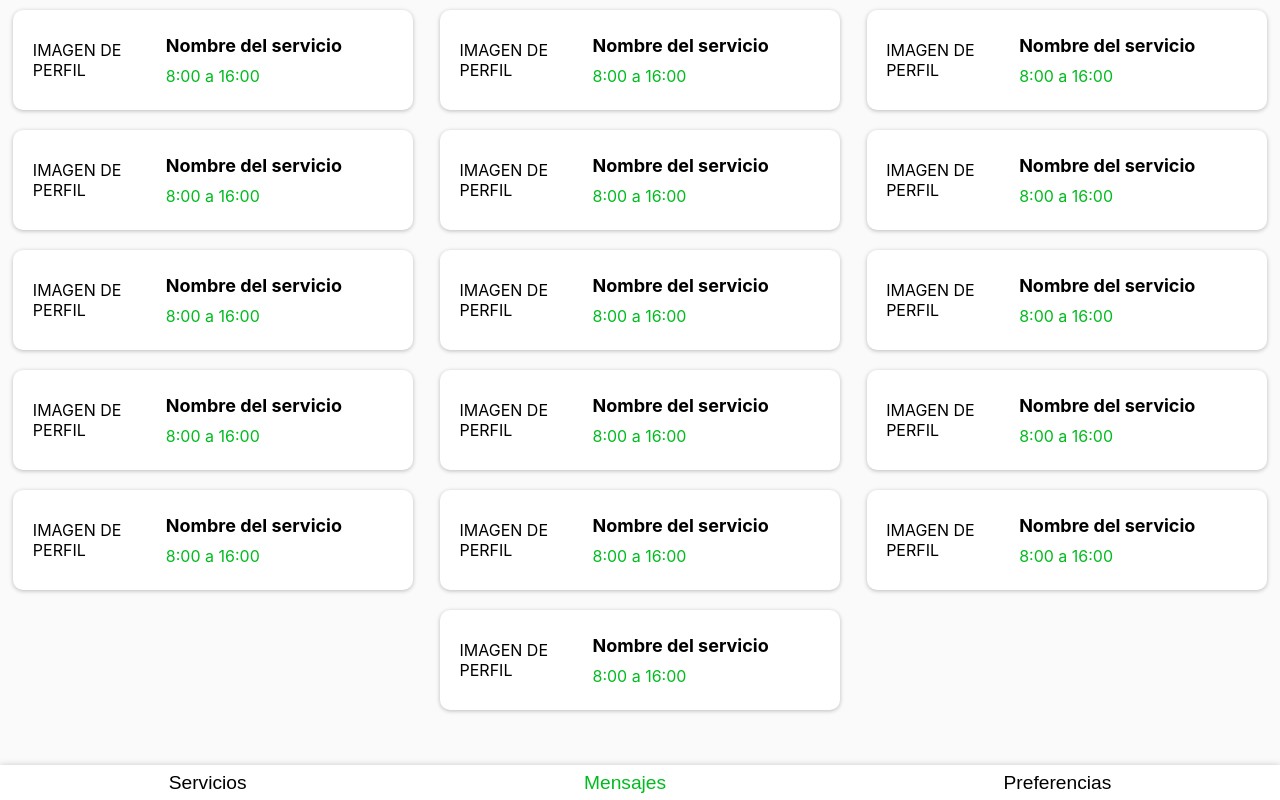
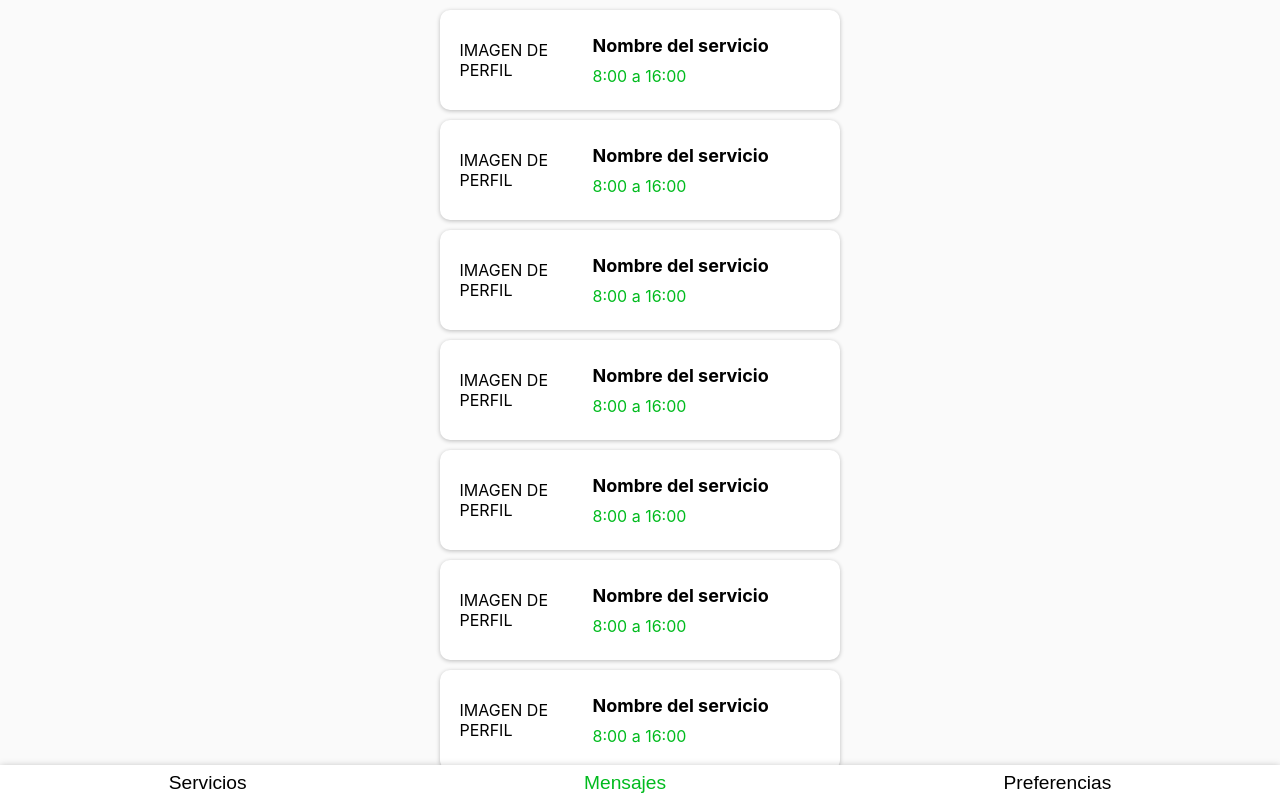
Before and after one commit to moctezumadaniel/tuservicio, a Next.js app: page / in a window 1280 px wide. Both pictures are taken after a click on the button "Mensajes". Built offline with nearby package versions, Linux system fonts and the light colour scheme.

Commit message:
components for the chat without styles, logic to display it and redux state to manage the status

```diff
--- /dev/null
+++ b/components/User_messages_tab/Chat.js
@@ -0,0 +1,30 @@
+import {useDispatch} from 'react-redux'
+import {changeMessagesTabToList} from '../../redux/actions/UserMessagesTab'
+function Chat (){
+    const addServiceToFavorites = 'AÑADIR A FAVORITOS'
+    const profileImage = 'IMAGEN DE PERFIL'
+    const reportService = 'REPORTAR SERVICIO'
+    const closeChat = 'CERRAR ESTA CONVERSACIÓN'
+    const dispatch = useDispatch()
+    function handleCloseChat(){
+        dispatch(changeMessagesTabToList())
+    }
+   return(
+       <div>
+           <div>
+               <button>{addServiceToFavorites}</button>
+               <div>{profileImage}</div>
+               <button>{reportService}</button>
+           </div>
+           <div>
+                MENSAJES
+           </div>
+           <div>
+               <input/>
+               <button onClick={handleCloseChat}>{closeChat}</button>
+           </div>
+       </div>
+   )
+}
+
+export default Chat
--- a/components/User_messages_tab/ChatProfilePreview.js
+++ b/components/User_messages_tab/ChatProfilePreview.js
@@ -1,11 +1,16 @@
 import styles from '../../styles/UserMessages.module.css'
-
+import {changeMessagesToChat} from '../../redux/actions/UserMessagesTab'
+import {useDispatch} from 'react-redux'
 function ChatProfilePreview (){
     const profileImage = 'IMAGEN DE PERFIL'
     const name = 'Nombre del servicio'
     const schedule = '8:00 a 16:00'
+    const dispatch = useDispatch()
+    function handleChatPress(){
+        dispatch(changeMessagesToChat())
+    }
     return(
-        <div className={styles.ChatContainer}>
+        <div className={styles.ChatContainer} onClick={handleChatPress}>
 
             <div className={styles.ChatImage}>{profileImage}</div>
 
--- /dev/null
+++ b/components/User_messages_tab/ListOfChats.js
@@ -0,0 +1,23 @@
+import ChatProfilePreview from './ChatProfilePreview'
+function ListOfChats (){
+    return(
+        <div>
+            <ChatProfilePreview/>
+            <ChatProfilePreview/>
+            <ChatProfilePreview/>
+            <ChatProfilePreview/>
+            <ChatProfilePreview/>
+            <ChatProfilePreview/>
+            <ChatProfilePreview/>
+            <ChatProfilePreview/>
+            <ChatProfilePreview/>
+            <ChatProfilePreview/>
+            <ChatProfilePreview/>
+            <ChatProfilePreview/>
+            <ChatProfilePreview/>
+            <ChatProfilePreview/>
+        </div>
+    )
+}
+
+export default ListOfChats
--- a/components/User_messages_tab/index.js
+++ b/components/User_messages_tab/index.js
@@ -1,27 +1,16 @@
 import styles from '../../styles/UserMessages.module.css'
 import {useSelector} from 'react-redux'
-import ChatProfilePreview from './ChatProfilePreview'
+import ListOfChats from './ListOfChats'
+import Chat from './Chat'
 function UserMessagesTab (){
+    const currentTab = useSelector(state=>state.userMessagesTab)
     const globalTab = useSelector(state=>state.globalTab)
     return(
         globalTab === 'Messages'?
         <div className={styles.ChatsMainContainer}>
-            <ChatProfilePreview/>
-            <ChatProfilePreview/>
-            <ChatProfilePreview/>
-            <ChatProfilePreview/>
-            <ChatProfilePreview/>
-            <ChatProfilePreview/>
-            <ChatProfilePreview/>
-            <ChatProfilePreview/>
-            <ChatProfilePreview/>
-            <ChatProfilePreview/>
-            <ChatProfilePreview/>
-            <ChatProfilePreview/>
-            <ChatProfilePreview/>
-            <ChatProfilePreview/>
-            <ChatProfilePreview/>
-            <ChatProfilePreview/>
+            {currentTab === 'Chat'?
+                <Chat/>
+            : <ListOfChats/>}
         </div>
         :""
     )
--- /dev/null
+++ b/redux/actions/UserMessagesTab.js
@@ -0,0 +1,11 @@
+export const changeMessagesTabToList = () =>{
+    return{
+        type:'CHANGE_MESSAGES_TO_LIST'
+    }
+}
+
+export const changeMessagesToChat = ()=>{
+    return{
+        type:'CHANGE_MESSAGES_TO_CHAT'
+    }
+}
--- a/redux/reducers/index.js
+++ b/redux/reducers/index.js
@@ -2,11 +2,12 @@ import {combineReducers} from 'redux'
 import {servicesTabSelectedReducer} from './userServicesTab'
 import {userLoginReducer} from './userLogin'
 import {globalTabReducer} from './globalTab'
-
+import {userMessagesTabReducer} from './userMessagesTab'
 const rootReducer = combineReducers({
     userLogin: userLoginReducer,
     userServicesTab:servicesTabSelectedReducer,
     globalTab:globalTabReducer,
+    userMessagesTab:userMessagesTabReducer,
 })
 
 export default rootReducer
--- /dev/null
+++ b/redux/reducers/userMessagesTab.js
@@ -0,0 +1,10 @@
+export const userMessagesTabReducer = (state = 'List', action)=>{
+    switch(action.type){
+        case 'CHANGE_MESSAGES_TO_LIST':
+            return 'List';
+        case 'CHANGE_MESSAGES_TO_CHAT':
+            return 'Chat';
+        default:
+            return state;
+    }
+}
--- a/styles/UserMessages.module.css
+++ b/styles/UserMessages.module.css
@@ -20,6 +20,7 @@
     border-radius: 10px;
     margin: 10px;
     box-shadow: 0px 1px 4px rgba(0, 0, 0, 0.25);
+    user-select: none;
 }
 
 .ChatContainer:hover{
```
